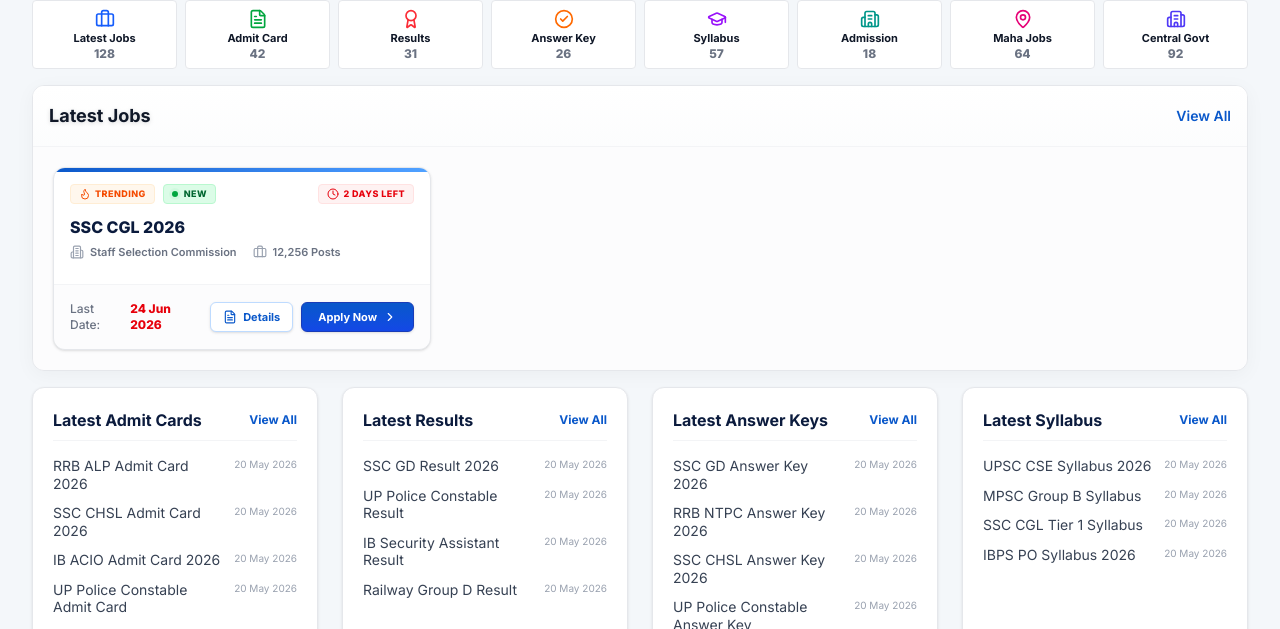
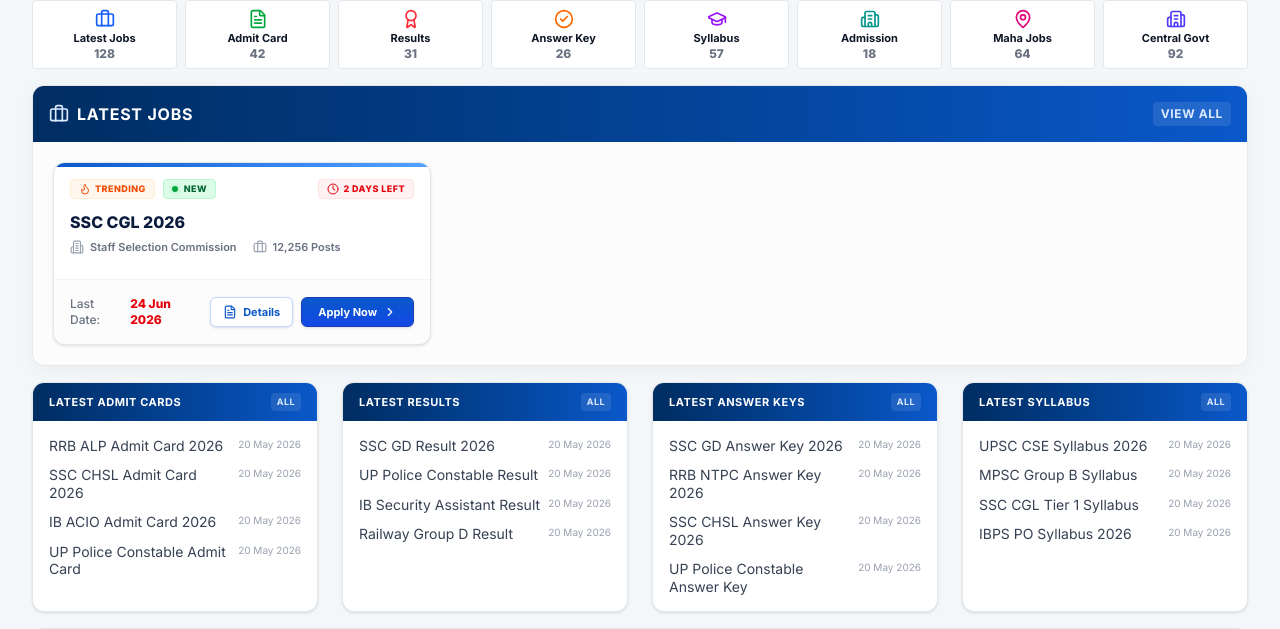
Before and after one commit to sarkaripassport/sarkaripassport, a Next.js app: page / in a window 1280 px wide. Shown: the part 323-952 px from the top of the page. Built offline with nearby package versions, Linux system fonts and the light colour scheme.

Commit message:
style: apply premium gradient header to home page cards

```diff
--- a/src/app/page.tsx
+++ b/src/app/page.tsx
@@ -66,9 +66,12 @@
 
         {/* Latest Jobs Table Exact Copy - with Live & Embossed Effects */}
         <div className="bg-white rounded-xl border border-gray-200 shadow-[0_4px_20px_rgb(0,0,0,0.04)] overflow-hidden transition-all duration-300 hover:shadow-[0_8px_30px_rgb(0,0,0,0.08)]">
-          <div className="flex justify-between items-center p-4 border-b border-gray-100 bg-gradient-to-b from-white to-gray-50/50">
-            <h2 className="text-lg font-bold text-gray-900 drop-shadow-sm">Latest Jobs</h2>
-            <Link href="/jobs" className="text-sm font-semibold text-[#0A58CA] hover:text-blue-700 hover:underline transition-colors">View All</Link>
+          <div className="flex justify-between items-center p-3 sm:p-4 bg-gradient-to-r from-[#002D62] to-[#0A58CA]">
+            <div className="flex items-center gap-2">
+              <Briefcase className="w-5 h-5 text-blue-100" />
+              <h2 className="text-sm sm:text-base font-bold text-white tracking-wider uppercase">Latest Jobs</h2>
+            </div>
+            <Link href="/jobs" className="text-xs font-bold text-blue-100 hover:text-white hover:underline transition-colors uppercase tracking-wider bg-white/10 px-2 py-1 rounded">View All</Link>
           </div>
 
           <div className="p-4 sm:p-5 bg-gray-50/50">
@@ -100,19 +103,21 @@
             { title: "Latest Answer Keys", items: ["SSC GD Answer Key 2026", "RRB NTPC Answer Key 2026", "SSC CHSL Answer Key 2026", "UP Police Constable Answer Key"] },
             { title: "Latest Syllabus", items: ["UPSC CSE Syllabus 2026", "MPSC Group B Syllabus", "SSC CGL Tier 1 Syllabus", "IBPS PO Syllabus 2026"] }
           ].map((col, i) => (
-            <div key={i} className="bg-white rounded-xl border border-gray-200 shadow-sm p-5">
-              <div className="flex justify-between items-center mb-4 border-b border-gray-100 pb-2">
-                <h3 className="font-bold text-[#0B1B3D]">{col.title}</h3>
-                <Link href="#" className="text-xs font-bold text-[#0A58CA] hover:underline">View All</Link>
+            <div key={i} className="bg-white rounded-xl border border-gray-200 shadow-sm overflow-hidden flex flex-col">
+              <div className="bg-gradient-to-r from-[#002D62] to-[#0A58CA] py-2.5 px-4 flex justify-between items-center shrink-0">
+                <h3 className="font-bold text-white text-[11px] tracking-wider uppercase">{col.title}</h3>
+                <Link href="#" className="text-[9px] font-bold text-blue-100 hover:text-white hover:underline uppercase tracking-wider bg-white/10 px-1.5 py-0.5 rounded">All</Link>
               </div>
-              <ul className="space-y-3">
+              <div className="p-4 flex-grow">
+                <ul className="space-y-3">
                 {col.items.map((item, j) => (
                   <li key={j} className="flex justify-between items-start gap-2">
                     <Link href="#" className="text-sm text-gray-700 hover:text-[#0A58CA] hover:underline leading-tight">{item}</Link>
                     <span className="text-[10px] text-gray-400 whitespace-nowrap">20 May 2026</span>
                   </li>
                 ))}
-              </ul>
+                </ul>
+              </div>
             </div>
           ))}
         </div>
```
